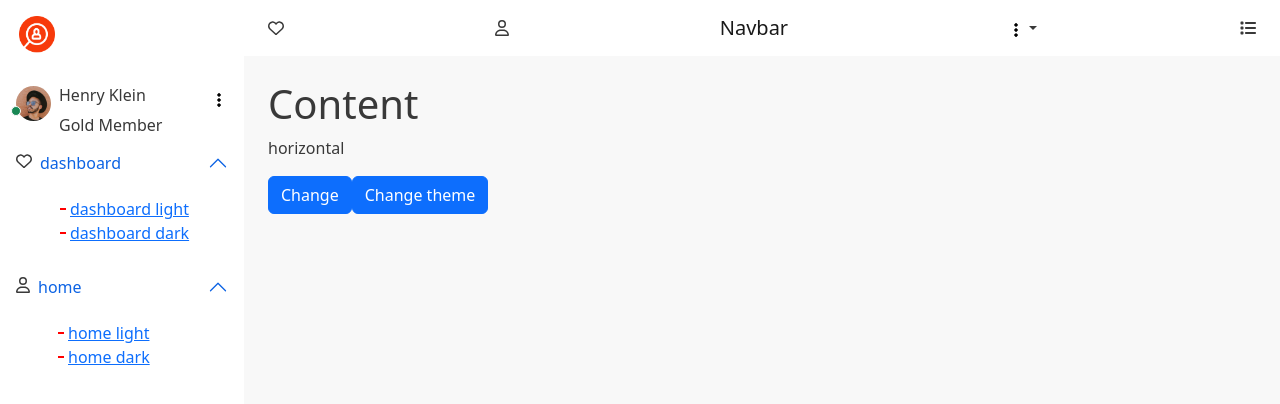
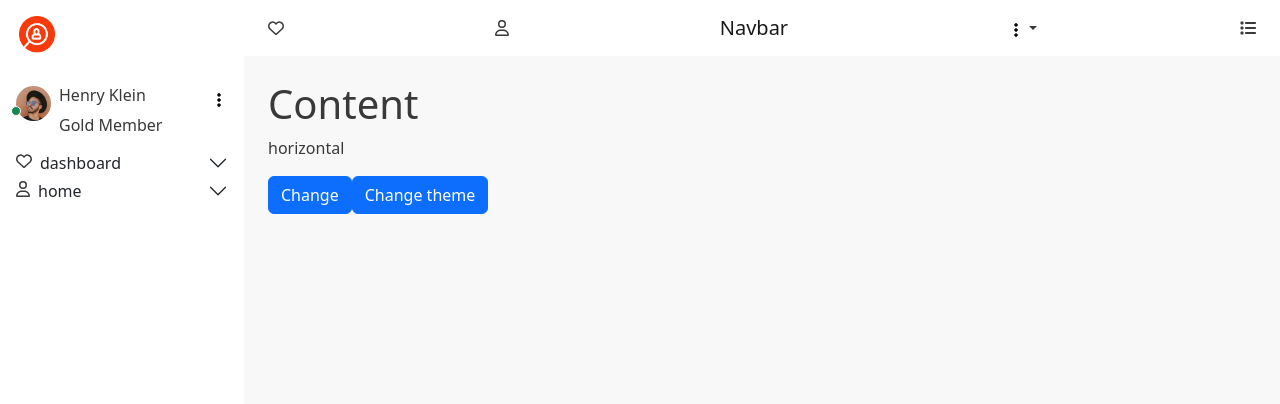
Before and after one commit to sdtHossain/jobick-admin-dashboard, a Vue app: page / in a window 1280 px wide. Both pictures are taken after a click on the icon 374 px from the left and 28 px from the top of the page. Shown: the top 404 px of the page. Built offline with nearby package versions, Linux system fonts and the light colour scheme.

Commit message:
fixed sidebar accordion arrow icon issue

```diff
--- a/src/views/components/inc/SideBar.vue
+++ b/src/views/components/inc/SideBar.vue
@@ -92,19 +92,19 @@ const { dashbordCollapsed, isVerticalHeader, theme, themeType } = storeToRefs(
         </ul>
         <div class="flex-grow-1 item-details">
           <h6
-            class="accordion-button bg-transparent shadow-none p-0"
+            class="accordion-button bg-transparent shadow-none p-0 collapsed"
             :id="`heading${menu.label}`"
             type="button"
             data-bs-toggle="collapse"
             :data-bs-target="`#collapse${menu.label}`"
-            aria-expanded="true"
+            aria-expanded="false"
             :aria-controls="`collapse${menu.label}`"
           >
             {{ menu.label }}
           </h6>
           <div
             :id="`collapse${menu.label}`"
-            class="accordion-collapse collapse show"
+            class="accordion-collapse collapse"
             :aria-labelledby="`heading${menu.label}`"
             data-bs-parent="#accordionExample"
           >
```
